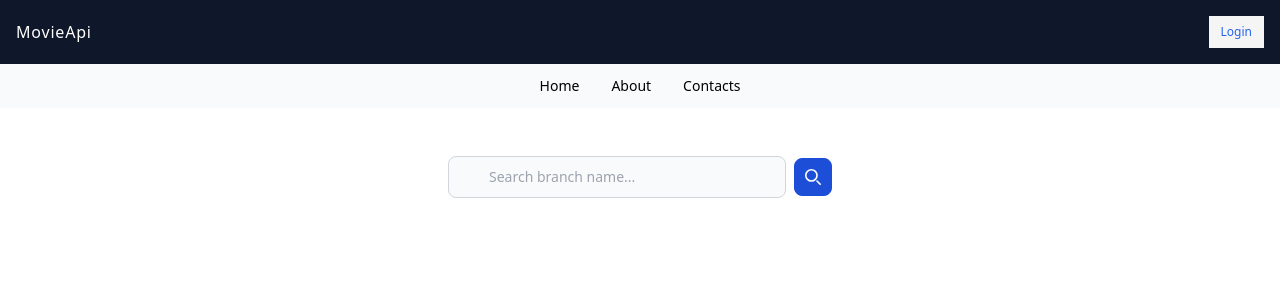
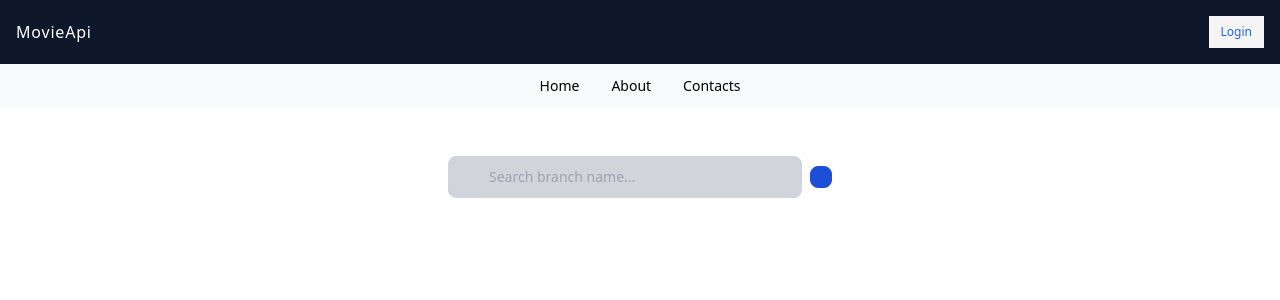
Before and after one commit to Macaan2024/movieAPi, a React (Create React App) app: page / in a window 1280 px wide. Shown: the top 300 px of the page. Built offline with nearby package versions, Linux system fonts and the light colour scheme.

Commit message:
display & search done

```diff
--- a/package.json
+++ b/package.json
@@ -6,6 +6,7 @@
     "@testing-library/jest-dom": "^5.17.0",
     "@testing-library/react": "^13.4.0",
     "@testing-library/user-event": "^13.5.0",
+    "create-react-app": "^5.0.1",
     "react": "^18.3.1",
     "react-dom": "^18.3.1",
     "react-scripts": "5.0.1",
--- a/src/App.js
+++ b/src/App.js
@@ -1,14 +1,45 @@
 import Header from './components/Header';
+import MovieList from './components/MovieList';
+import React, { useState, useEffect } from 'react';
 import Search from './components/Search';
-import MovieList from './components/MovieList';
 
 function App() {
+  const [movies, setMovies] = useState([]);
+  const [search, setSearch] = useState('');
+
+  // Function to fetch movies data
+  const DisplayMovies = async () => {
+    if (search === '') {
+      setMovies([]);  // Optional: Clear the movie list when there's no search term.
+      return;
+    }
+
+    const url = `http://www.omdbapi.com/?s=${search}&apikey=8c9ec521`;
+    const response = await fetch(url);
+    const responseToJson = await response.json();
+
+    console.log(responseToJson);
+
+    // Check if the response contains movies and set them to state
+    if (responseToJson.Search) {
+      setMovies(responseToJson.Search); // Set the movies state with the fetched data
+    } else {
+      setMovies([]); // Optional: Handle case when no movies found
+    }
+  };
+
+  // useEffect to call DisplayMovies whenever the search term changes
+  useEffect(() => {
+    if (search.trim()) {
+      DisplayMovies();
+    }
+  }, [search]); // Run the effect when the search state changes
+
   return (
     <div className="App">
       <Header />
-      <Search />
-      <MovieList />
-
+      <Search search={search} setSearch={setSearch} />
+      <MovieList movies={movies} />
     </div>
   );
 }
--- a/src/components/Header.js
+++ b/src/components/Header.js
@@ -2,20 +2,20 @@ function Header() {
 
     return (
         <>
-        <nav class="bg-slate-900 border-gray-200">
-            <div class="flex flex-wrap justify-between items-center mx-auto max-w-screen-xl p-4">
-                <a href="https://flowbite.com" class="flex items-center space-x-3 rtl:space-x-reverse">
+        <nav className="bg-slate-900 border-gray-200">
+            <div className="flex flex-wrap justify-between items-center mx-auto max-w-screen-xl p-4">
+                <a href="https://flowbite.com" className="flex items-center space-x-3 rtl:space-x-reverse">
                     <h4 className="font-bolder tracking-wider text-white">MovieApi</h4>
                 </a>
-                <div class="flex items-center space-x-6 rtl:space-x-reverse">
-                    <a href="#" class="text-xs  text-blue-600 dark:text-blue-500 hover:underline bg-neutral-100 text-black py-2 px-3">Login</a>
+                <div className="flex items-center space-x-6 rtl:space-x-reverse">
+                    <a href="#" className="text-xs  text-blue-600 dark:text-blue-500 hover:underline bg-neutral-100 text-black py-2 px-3">Login</a>
                 </div>
             </div>
         </nav>
-        <nav class="bg-gray-50 dark:bg-gray-700">
-            <div class="max-w-screen-xl px-4 py-3 mx-auto">
-                <div class="flex items-center sm:justify-center">
-                    <ul class="flex flex-row font-medium mt-0 space-x-8 rtl:space-x-reverse text-sm">
+        <nav className="bg-gray-50 dark:bg-gray-700">
+            <div className="max-w-screen-xl px-4 py-3 mx-auto">
+                <div className="flex items-center sm:justify-center">
+                    <ul className="flex flex-row font-medium mt-0 space-x-8 rtl:space-x-reverse text-sm">
                         <li>
                             <a className="font-normal">Home</a>
                         </li>
--- a/src/components/MovieList.js
+++ b/src/components/MovieList.js
@@ -1,16 +1,19 @@
-import { useState, useEffect } from 'react'
-import Batman from './Batman'
+import React from 'react'
 
-function MovieList () {
-
-    const [movies, setMovies] = useState([]);
+const MovieList = (props) => {
 
     return (
         <>
-
+            {props.movies.map((movie, index) => {
+                return (  // Add 'return' here to correctly return the JSX
+                    <div key={index}>
+                        <img src={movie.Poster} alt={movie.Title} />
+                        <h3>{movie.Title}</h3> {/* Optionally display the movie title */}
+                    </div>
+                );
+            })}
         </>
-    )
-
-}
+    );
+};
 
 export default MovieList;
--- a/src/components/Search.js
+++ b/src/components/Search.js
@@ -1,23 +1,39 @@
-function Search() {
+import React, { useState } from 'react';
+
+const Search = (props) => {
+  const [searchValue, setSearchValue] = useState(''); // Local state to hold input value
+
+  // Handle form submit
+  const handleSubmit = (event) => {
+    event.preventDefault(); // Prevent the form from reloading the page
+    props.setSearch(searchValue); // Update the parent component's state with the search value
+  };
 
   return (
     <>
       <div className="w-full px-8 py-2 sm:px-10 mt-10">
-            <form class="max-w-2xl flex items-center max-w-sm mx-auto">
-                <label for="simple-search" class="sr-only">Search</label>
-                <div class="relative w-full">
-                    <input type="text" id="simple-search" class="bg-gray-50 border border-gray-300 text-gray-900 text-sm rounded-lg focus:ring-blue-500 focus:border-blue-500 block w-full ps-10 p-2.5  dark:bg-gray-700 dark:border-gray-600 dark:placeholder-gray-400 dark:text-white dark:focus:ring-blue-500 dark:focus:border-blue-500" placeholder="Search branch name..." required />
+        <form className="max-w-2xl flex items-center max-w-sm mx-auto" onSubmit={handleSubmit}>
+          <div className="relative w-full">
+            <input
+              type="text"
+              value={searchValue} // Bind the input field to the local state
+              onChange={(e) => setSearchValue(e.target.value)} // Update the local state on input change
+              id="simple-search"
+              className="bg-gray-300 border border-gray-300 text-gray-900 text-sm rounded-lg focus:ring-blue-500 focus:border-blue-500 block w-full ps-10 p-2.5 dark:border-gray-600 dark:placeholder-gray-400 dark:text-black dark:focus:ring-blue-500 dark:focus:border-blue-500"
+              placeholder="Search branch name..."
+              required
+            />
           </div>
-                <button type="submit" class="p-2.5 ms-2 text-sm font-medium text-white bg-blue-700 rounded-lg border border-blue-700 hover:bg-blue-800 focus:ring-4 focus:outline-none focus:ring-blue-300 dark:bg-blue-600 dark:hover:bg-blue-700 dark:focus:ring-blue-800">
-                    <svg class="w-4 h-4" aria-hidden="true" xmlns="http://www.w3.org/2000/svg" fill="none" viewBox="0 0 20 20">
-                        <path stroke="currentColor" stroke-linecap="round" stroke-linejoin="round" stroke-width="2" d="m19 19-4-4m0-7A7 7 0 1 1 1 8a7 7 0 0 1 14 0Z"/>
-                    </svg>
-                    <span class="sr-only">Search</span>
+          <button
+            type="submit"
+            className="p-2.5 ms-2 text-sm font-medium text-white bg-blue-700 rounded-lg border border-blue-700 hover:bg-blue-800 focus:ring-4 focus:outline-none focus:ring-blue-300 dark:bg-blue-600 dark:hover:bg-blue-700 dark:focus:ring-blue-800"
+          >
+            <span className="sr-only">Search</span>
           </button>
         </form>
       </div>
     </>
-    )
-}
+  );
+};
 
 export default Search;
```
Also changed, not shown: 1 other file (tests, documents, lock files or other folders). Lines whose indentation alone changed are shown as unchanged.
